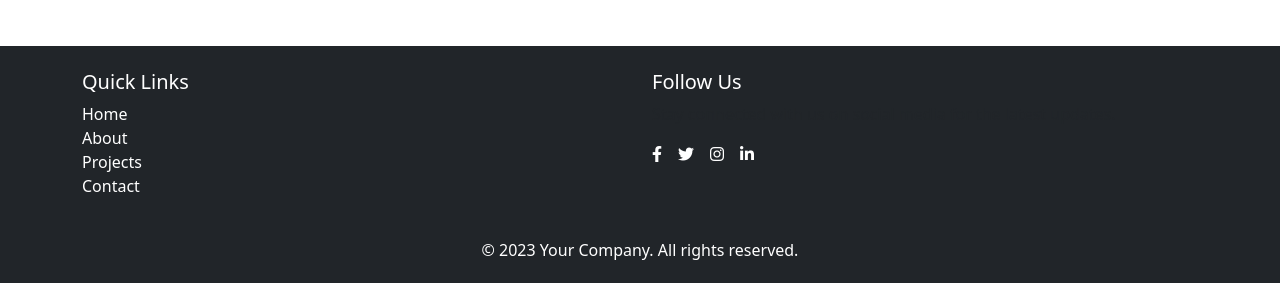
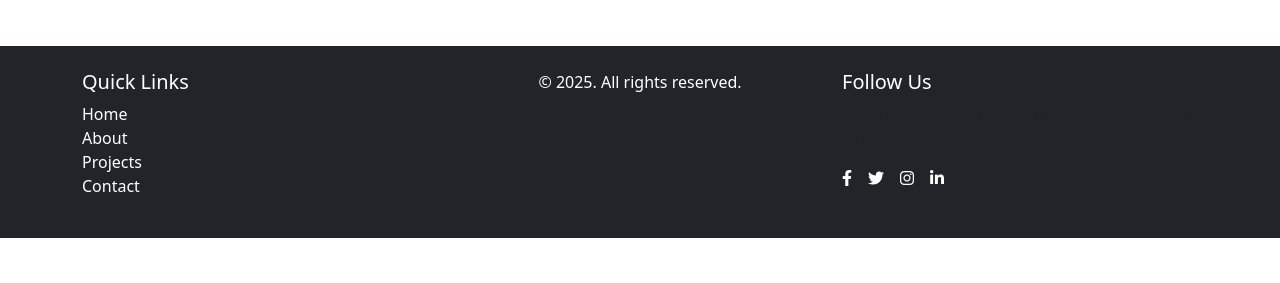
Before and after one commit to Nkugavarathan/Printer-website, a React (Vite) app: page / in a window 1280 px wide. Shown: the part 1288-1571 px from the top of the page. After the commit the page ends 1526 px from the top, so only its background shows below. Built offline with nearby package versions, Linux system fonts and the light colour scheme.

Commit message:
footer updated

```diff
--- a/src/App.jsx
+++ b/src/App.jsx
@@ -1,5 +1,6 @@
 import React from "react"
 import NavbarContainer from "./components/NavbarContainer"
+import { Row, Col } from "react-bootstrap"
 // import Hero from "./components/Hero"
 import Projects from "./components/Projects"
 import Footer from "./components/Footer"
--- a/src/components/Footer.jsx
+++ b/src/components/Footer.jsx
@@ -3,14 +3,14 @@ import { Container, Row, Col } from "react-bootstrap"
 import "bootstrap/dist/css/bootstrap.min.css"
 import "../style.css" // Ensure custom styles are included
 
-export default function Footer() {
+export default function FooterComponent() {
   return (
     <footer className="footer bg-dark text-white py-4">
       <Container>
         {/* Main Footer Content */}
-        <Row>
-          {/* Left Side: Links */}
-          <Col md={6} className="mb-4 mb-md-0">
+        <Row className="justify-content-center text-center text-md-start">
+          {/* Left Side: Quick Links */}
+          <Col md={4} className="mb-4 mb-md-0">
             <h5>Quick Links</h5>
             <ul className="list-unstyled">
               <li>
@@ -36,8 +36,13 @@ export default function Footer() {
             </ul>
           </Col>
 
-          {/* Right Side: Custom Content */}
-          <Col md={6}>
+          {/* Middle: Copyright Notice */}
+          <Col md={4} className="text-center mb-4 mb-md-0">
+            <p className="mb-0">&copy; 2025. All rights reserved.</p>
+          </Col>
+
+          {/* Right Side: Follow Us */}
+          <Col md={4} className="text-center text-md-start">
             <h5>Follow Us</h5>
             <p className="text-muted">
               Stay connected with us on social media for the latest updates.
@@ -78,15 +83,6 @@ export default function Footer() {
             </div>
           </Col>
         </Row>
-
-        {/* Copyright Notice */}
-        <Row>
-          <Col className="text-center mt-4">
-            <p className="mb-0">
-              &copy; 2023 Your Company. All rights reserved.
-            </p>
-          </Col>
-        </Row>
       </Container>
     </footer>
   )
--- a/src/style.css
+++ b/src/style.css
@@ -124,3 +124,9 @@ body {
     height: auto !important; /* Allow height to adjust based on content */
   }
 }
+
+
+.rowleft{
+  margin:auto auto;
+
+}
```
